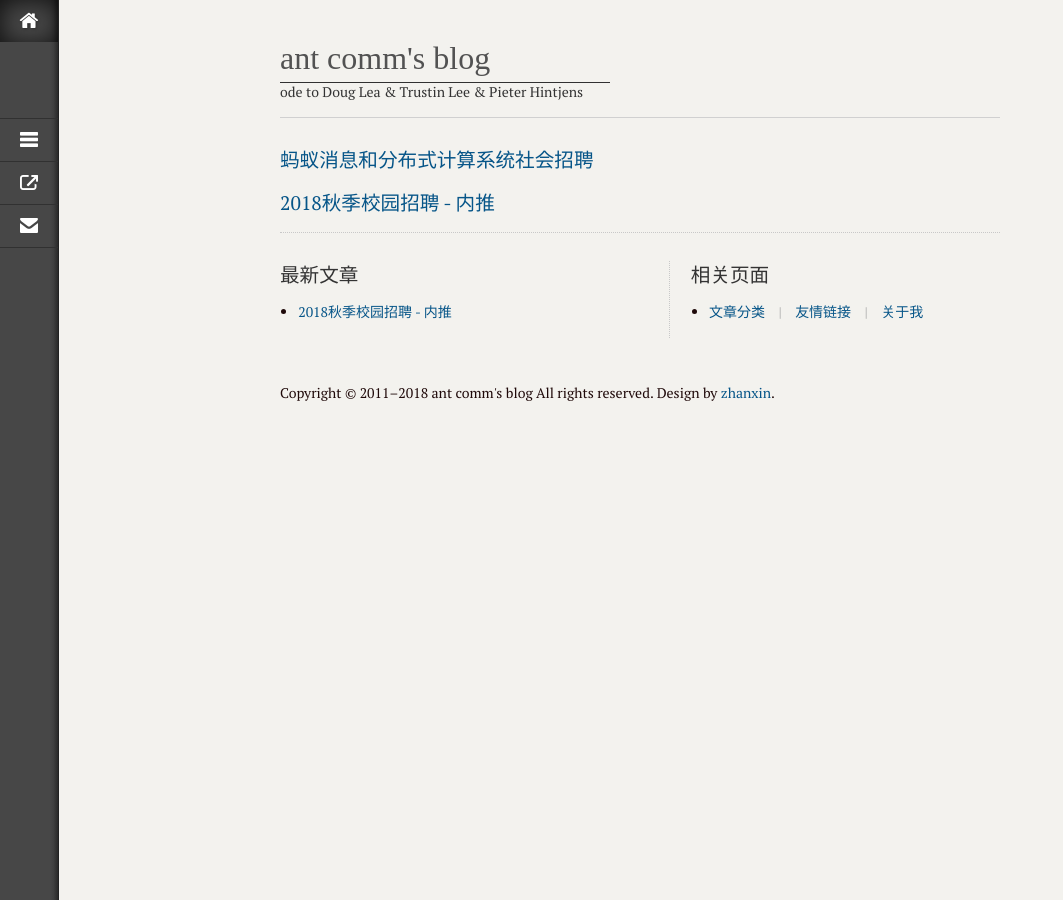
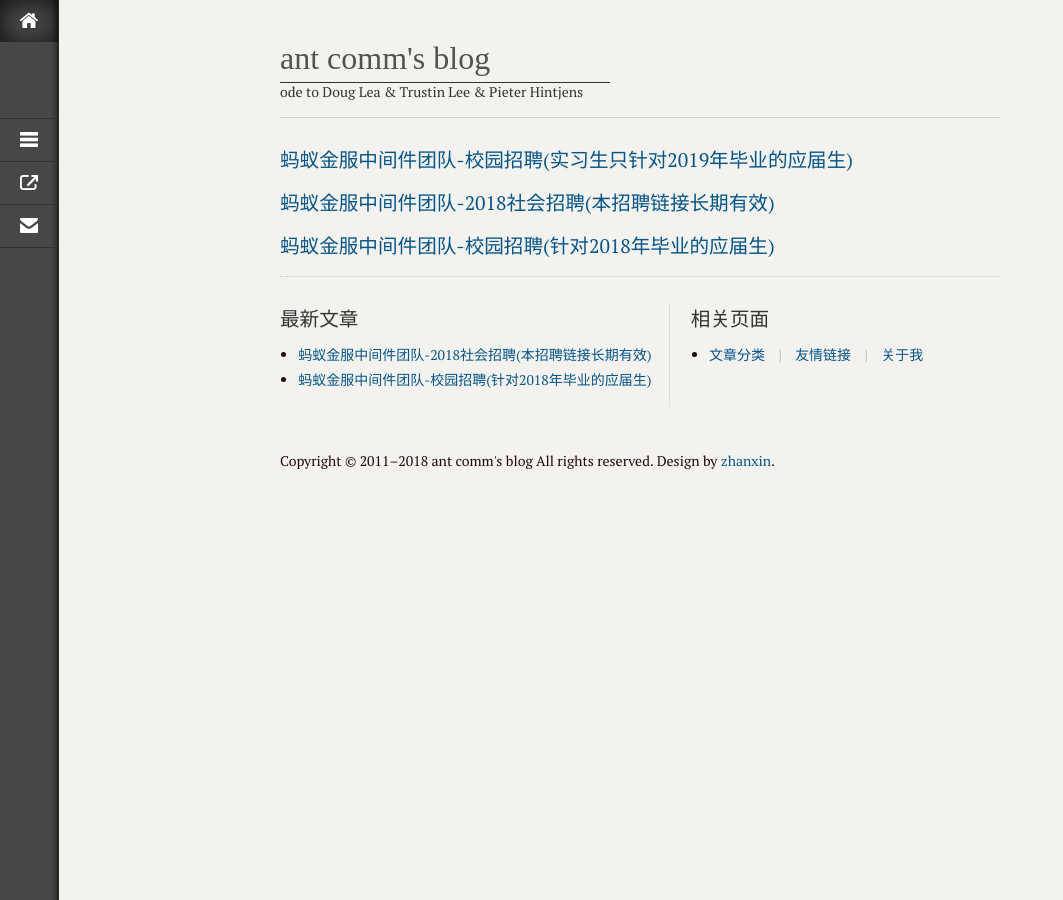
Before and after one commit to xmtsui/recruit, a Jekyll site: the page built from index.html, in a window 1280 px wide. Shown: the whole page, without its empty margins (0-1063 px from the left). Built offline with Jekyll 4.4.1, drawn with Linux system fonts in a browser that asks for light colours; the list of posts is cut into pages by our own code; some of the changed lines change nothing that is shown.

Commit message:
modify by quickcommint

```diff
--- a/_posts/2017/2017-07-04-2017_autumn_intern.md
+++ b/_posts/2017/2017-07-04-2017_autumn_intern.md
@@ -1,6 +1,6 @@
 ---
 layout: post
-title: [2018秋季校园招聘 - 内推]
+title: [蚂蚁金服中间件团队-校园招聘(针对2018年毕业的应届生)]
 categories:
   - intern
 ---
--- a/_posts/2017/2017-12-21-2017_social_recruitment.md
+++ b/_posts/2017/2017-12-21-2017_social_recruitment.md
@@ -1,6 +1,6 @@
 ---
 layout: post
-title: [蚂蚁消息和分布式计算系统社会招聘]
+title: [蚂蚁金服中间件团队-2018社会招聘(本招聘链接长期有效)]
 categories:
   - social_recruitment
 ---
@@ -16,7 +16,7 @@
 北京市,杭州市
 
 #### 内推时间
-2017年12月份~2018年2月份
+长期有效
 
 #### 招聘职位
 研发工程师/专家(p6~p8)
--- /dev/null
+++ b/_posts/2017/2018-03-01-2019_intern.md
@@ -0,0 +1,37 @@
+---
+layout: post
+title: [蚂蚁金服中间件团队-校园招聘(实习生, 只针对2019年毕业的应届生)]
+categories:
+  - social_recruitment
+---
+
+## [点击查看，官方招聘广告](https://mp.weixin.qq.com/s/POVcddU0EwIwdxFrOMVKGA)
+
+#### 招聘对象（含解读）
+* 主要招聘2019年1月至2019年12月毕业的学生（本科、研究生，博士生）
+* 解读：目前是实习生招聘，正式招聘尚未启动。对于找工作的同学来说面试机会是有限的，然后因为每个公司的招聘进度以及招聘时间不同，就建议同学把握每一次面试机会。及早的参加面试，能及时积累面试经验。为之后的正式招聘，打下基础。而且，如果有实习经验，会对正式招聘更有帮助。
+
+#### 内推时间（含解读）
+* 2019上半年，持续到正式招聘开启。
+* 解读：目前暂无明确截止日期，大家尽快准备，然后投简历。先收到简历的，肯定会先评估并安排面试。
+
+#### 招聘要求(含解读)
+解读：官方的招聘要求，比较清晰，这里不赘述。对于应届生，我们更看重你的潜力和成长空间。因此，工作经验此时会显得相比起社招，不那么重要。然而，仅仅靠课堂的讲述内容也已经不能足够满足业界的招聘需求，我们更希望你能主动参与一些校园竞赛，实验室科研项目，科研论文，开源项目来提升自己。而且也可以通过看感兴趣的书籍，写博客，学习公开课，开源产品积累更多的经验。具体来说：
+
+1. 我们首先看做事方面：希望你成熟稳重，做事细心、聪明、不浮躁。有自驱力和浓厚的技术兴趣。
+2. 然后看基础方面，希望你基础扎实
+   * 计算机基础：计算机操作系统，计算机网络，Linux，常用数据结构与算法
+   * 编程基础：Java 编程，网络编程，多线程，并发，Java NIO 等知识
+   * 实践基础：了解版本控制 Git/SVN，会用编程工具 Eclipse/Idea，有一定的项目经验
+3. 加分项（1~2项即可）：对业界的同类产品有所研究的话，有加分，比如
+   * MessageQueue 产品：Kafka 相关，比如 Kafka-streams, 流式计算，其他 MQ 产品，比如 RabbitMq，RocketMq，ZeroMq 等
+   * Rpc产品：Grpc，Thrift，Dubbo 等
+   * 网络通信框架：Netty，Apache Mina等
+   * 网络协议：Http1/2，SSL/TLS，Websocket，MQTT，QUIC
+   * 序列化机制：Json，Hessian，ProtocolBuffer
+
+#### 团队介绍
+楼主所在的部门是中间件，[点击查看，了解我们中间件团队](https://mp.weixin.qq.com/s?__biz=MzUzMzU5Mjc1Nw==&mid=2247483718&idx=2&sn=25f44f4ea05cbedd535df18006cdd6c7&chksm=faa0ee9ccdd7678ab0bab339fbaacb7ffe529c9b04f7a64beac6bb2e1c4c9bd2e9015a2342d3&scene=38#wechat_redirect)
+
+#### 联系我们
+感兴趣的同学尽快发邮件：邮箱 xiaomin.cxm(替换成@符号^_^)antfin.com
```
